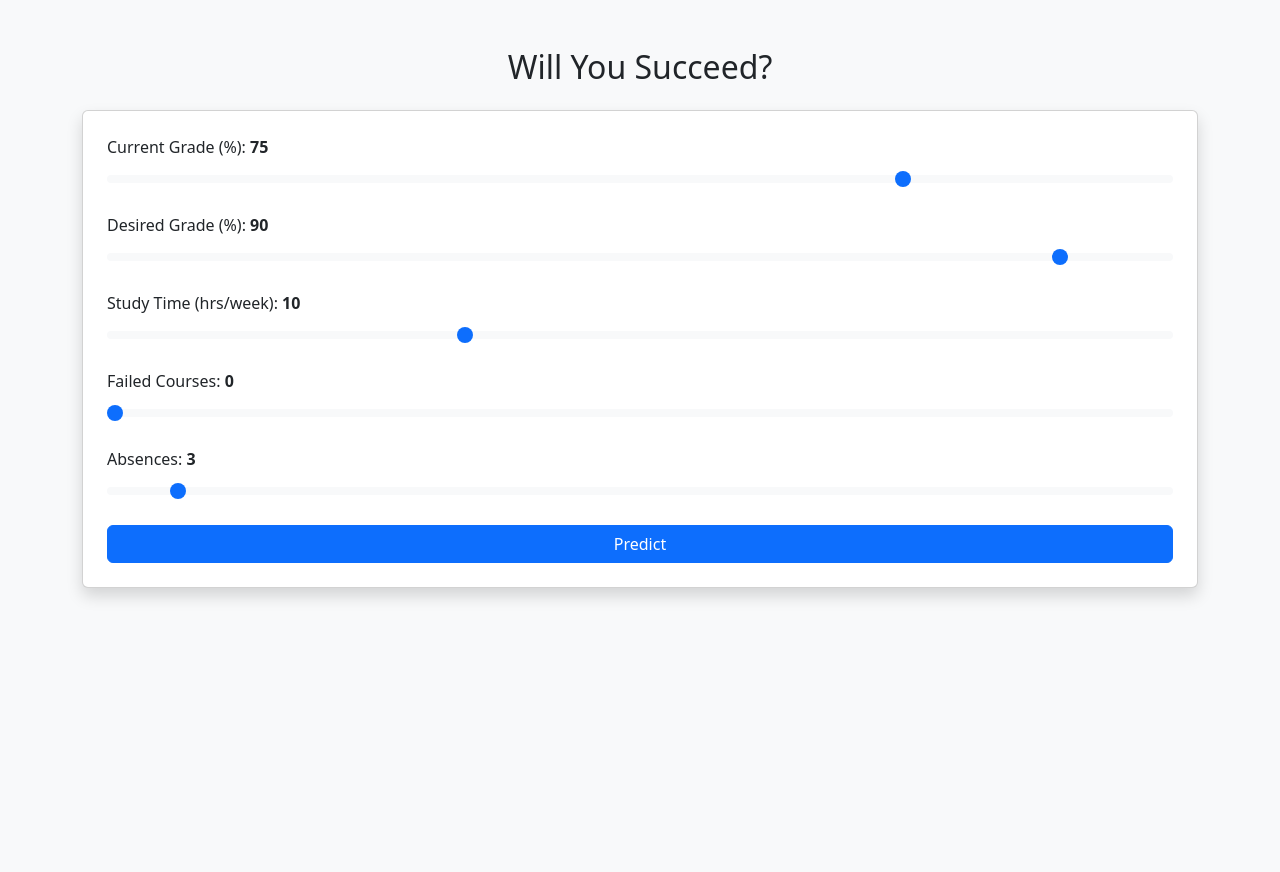
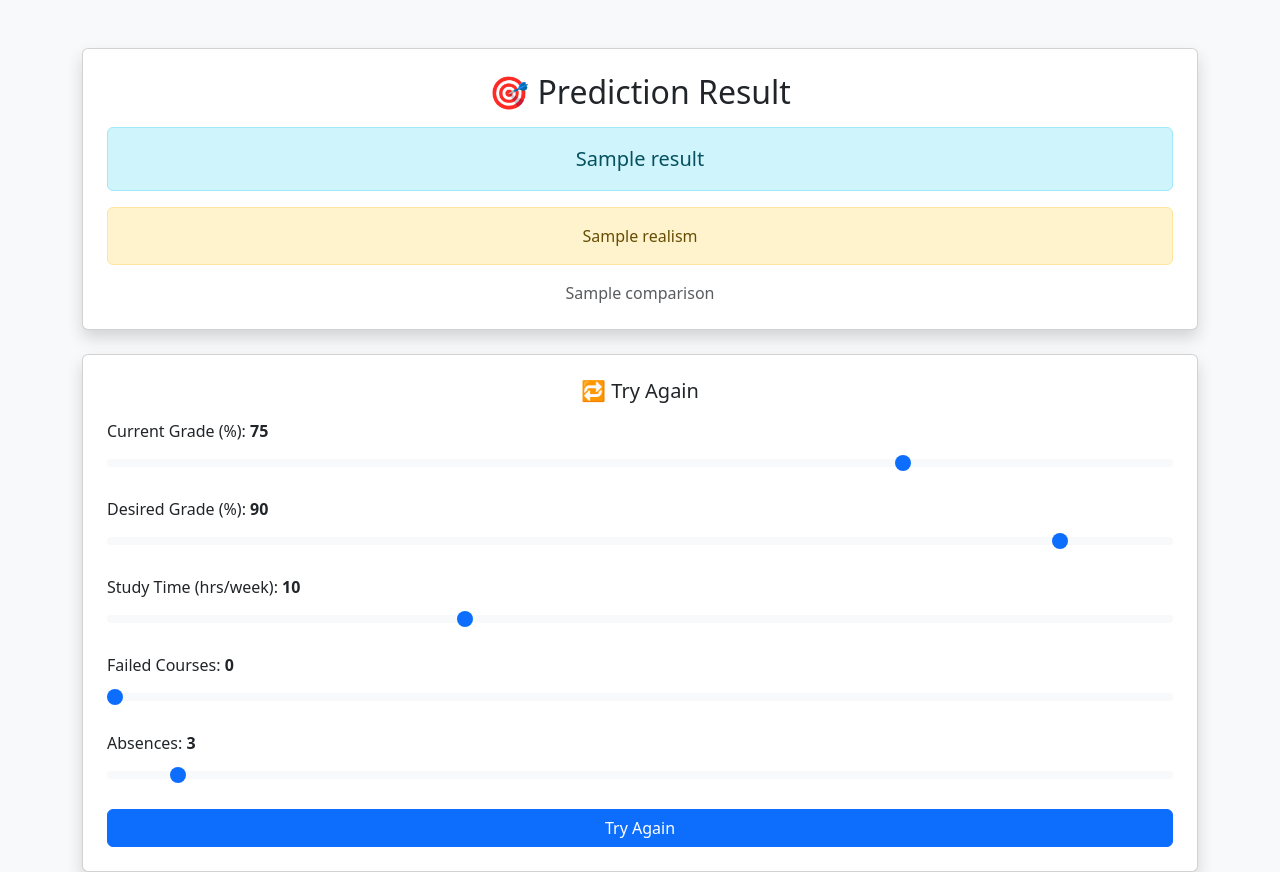
Before and after one commit to amahbub2006/Student-Performance-Prediction, a Flask app: template STUDENT-GRADE-PREDICTOR/templates/results.html in a window 1280 px wide. Before the commit the page ends 599 px from the top, so only its background shows below. Run offline with Flask 3, Linux system fonts and the light colour scheme; the template is opened without the code that fills it: most values are stand-ins (such as "Sample title", 1, 10 or a date in 2020); parts of the project's set-up code (start-up, migrations or seed data) failed here and were passed over.

Commit message:
changes to index and results

```diff
--- a/STUDENT-GRADE-PREDICTOR/templates/results.html
+++ b/STUDENT-GRADE-PREDICTOR/templates/results.html
@@ -1,7 +1,7 @@
 <!DOCTYPE html>
 <html>
 <head>
-    <title>Student Success Predictor</title>
+    <title>Prediction Result | Student Success Predictor</title>
     <link rel="stylesheet" href="https://cdn.jsdelivr.net/npm/bootstrap@5.3.0/dist/css/bootstrap.min.css">
     <script>
         function updateValue(id, targetId) {
@@ -11,8 +11,17 @@
 </head>
 <body class="bg-light">
     <div class="container mt-5">
-        <h2 class="text-center mb-4">Will You Succeed?</h2>
+
+        <div class="card p-4 shadow mb-4">
+            <h2 class="text-center mb-3">🎯 Prediction Result</h2>
+
+            <div class="alert alert-info fs-5 text-center">{{ result }}</div>
+            <div class="alert alert-warning fs-6 text-center">{{ realism }}</div>
+            <div class="text-center text-muted">{{ comparison }}</div>
+        </div>
+
         <form method="POST" action="/" class="card p-4 shadow">
+            <h5 class="text-center mb-3">🔁 Try Again</h5>
 
             <div class="mb-3">
                 <label class="form-label">Current Grade (%): <strong><span id="curVal">75</span></strong></label>
@@ -39,8 +48,9 @@
                 <input type="range" class="form-range" min="0" max="50" value="3" name="absences" id="absences" oninput="updateValue('absences', 'absVal')">
             </div>
 
-            <button type="submit" class="btn btn-primary w-100">Predict</button>
+            <button type="submit" class="btn btn-primary w-100">Try Again</button>
         </form>
+
     </div>
 </body>
 </html>
```
Also changed, not shown: STUDENT-GRADE-PREDICTOR/templates/index.html (+28 -12 lines).
